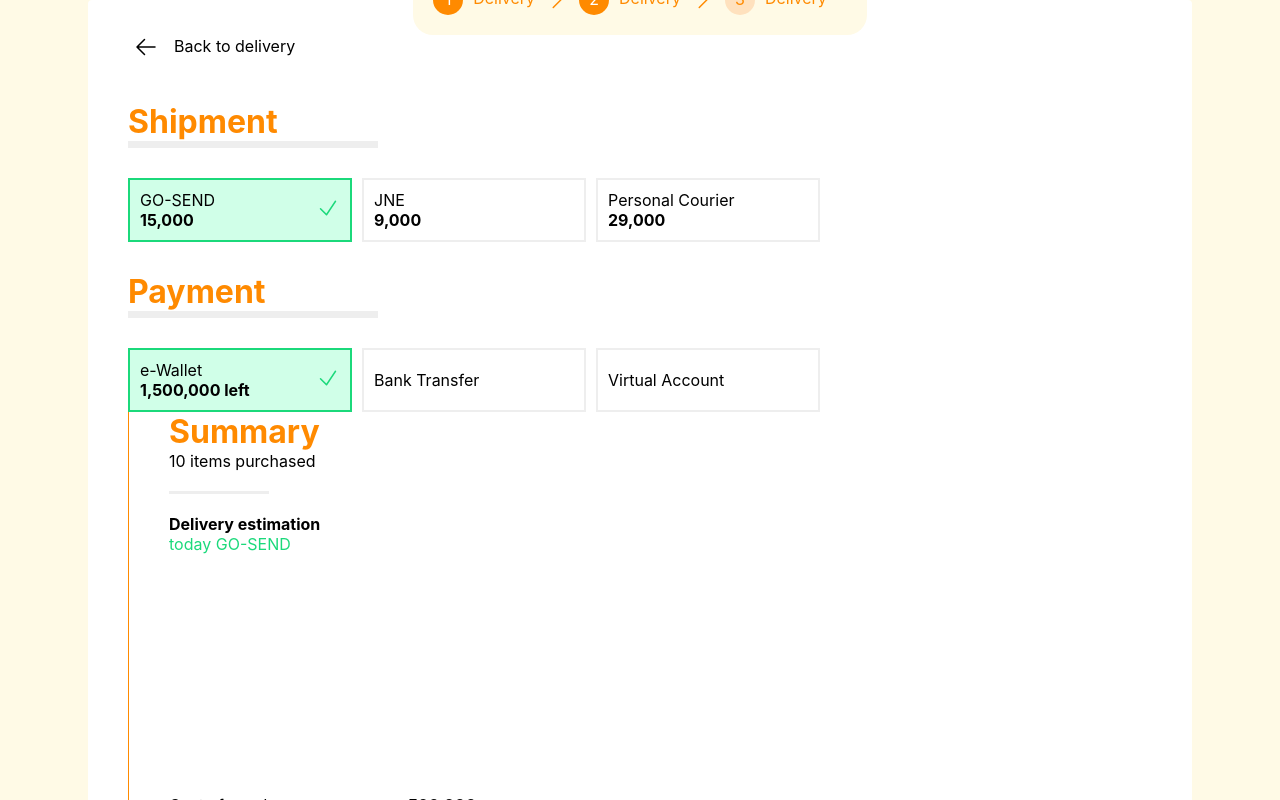
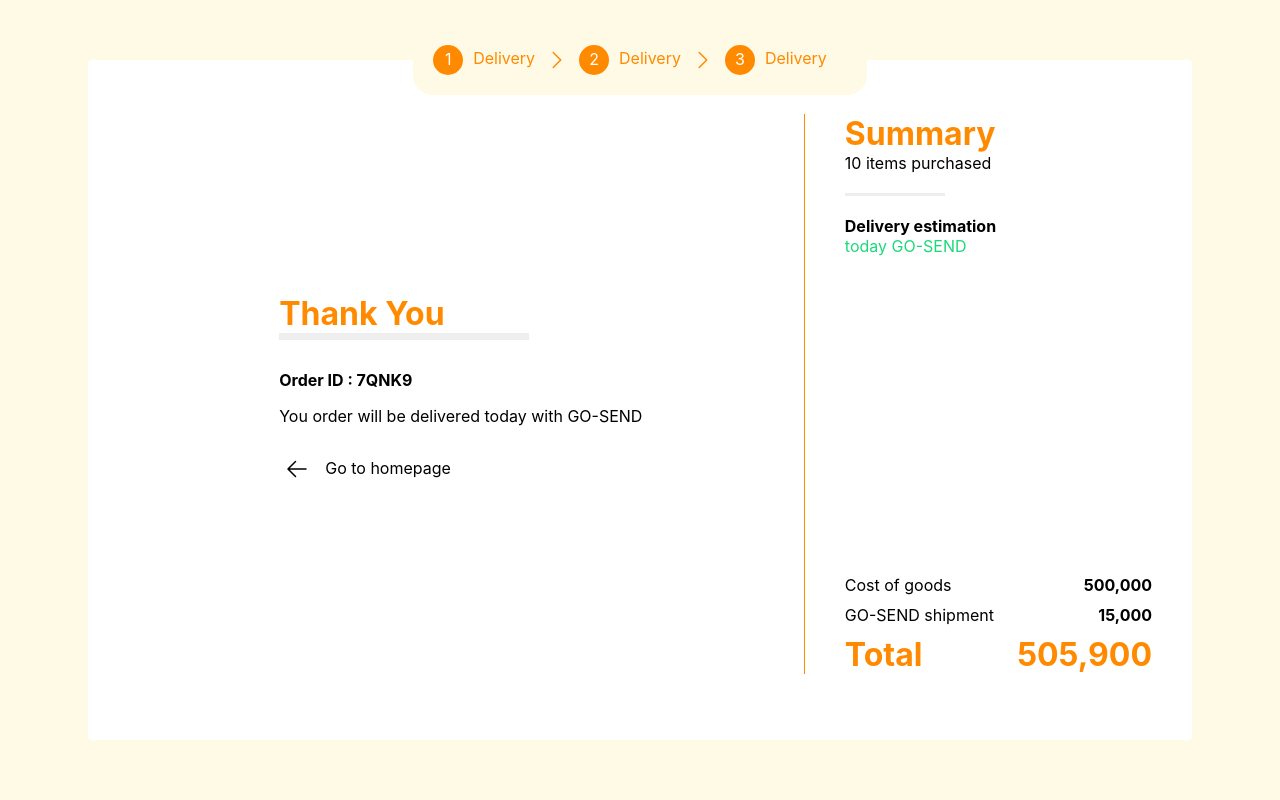
Before and after one commit to maulanairfanf/jakmall-test, a Vue app: page / in a window 1280 px wide. Shown: the top 800 px of the page. Built offline with nearby package versions, Linux system fonts and the light colour scheme.

Commit message:
finish make UI

```diff
--- a/src/App.vue
+++ b/src/App.vue
@@ -5,8 +5,9 @@ import TabContentPayment from './components/TabContentPayment.vue'
 import Summary from './components/Summary.vue'
 import { computed, ref } from 'vue'
 import NavigationTab from './components/NavigationTab.vue'
+import TabContentSuccess from './components/TabContentSuccess.vue'
 
-const step = ref(2)
+const step = ref(3)
 const isDropshipping = ref(false)
 const shipment = ref({
 	title: 'GO-SEND',
@@ -20,8 +21,10 @@ function handleDropshipping(payload) {
 	isDropshipping.value = payload
 }
 
-function handleBack() {
-	if (step.value !== 1) {
+function handleBack(payload) {
+	if (payload) {
+		step.value = payload
+	} else if (step.value !== 1) {
 		step.value--
 	}
 }
@@ -54,7 +57,10 @@ const getTitleButtonBack = computed(() => {
 <template>
 	<NavigationTab :step="step" />
 	<div class="box rounded">
-		<div class="flex flex_items_center">
+		<div
+			class="flex flex_items_center"
+			:class="getTitleButtonBack === '' && 'visibility_hidden'"
+		>
 			<button class="button_icon" @click="handleBack()">
 				<ArrowLeftIcon class="icon" />
 			</button>
@@ -62,18 +68,24 @@ const getTitleButtonBack = computed(() => {
 		</div>
 		<div class="flex flex_justify_between">
 			<TabContentDelivery
+				v-if="step === 1"
 				@handle-dropshipping="handleDropshipping"
-				v-if="step === 1"
 			/>
 			<TabContentPayment
+				v-if="step === 2"
 				@handle-shipment="handleShipment"
 				@handle-payment="handlePayment"
-				v-if="step === 2"
+			/>
+			<TabContentSuccess
+				v-if="step === 3"
+				:shipment="shipment"
+				@handle-back="handleBack"
 			/>
 			<Summary
 				@handle-next="handleNext"
 				:isDropshipping="isDropshipping"
 				:shipment="shipment"
+				:step="step"
 			/>
 		</div>
 	</div>
--- a/src/components/Summary.vue
+++ b/src/components/Summary.vue
@@ -10,6 +10,11 @@ const props = defineProps({
 	shipment: {
 		type: Object,
 		required: true,
+	},
+	step: {
+		type: Number,
+		required: true,
+		default: 1,
 	},
 })
 
@@ -74,7 +79,7 @@ const getTitleButton = computed(() => {
 				<h1 class="text_primary">505,900</h1>
 			</div>
 			<div class="flex flex_justify_center" v-if="step !== 3">
-				<button class="button_payment" @click="emits('handle-next')">
+				<button class="button_payment" @click="emits('handle-next')" disable>
 					{{ getTitleButton }}
 				</button>
 			</div>
--- a/src/components/TabContentDelivery.vue
+++ b/src/components/TabContentDelivery.vue
@@ -115,19 +115,23 @@ function handleDropShipper() {
 						/>
 					</div>
 					<textarea
+						v-model="address"
 						maxlength="120"
 						class="input_container"
 						placeholder="Delivery Address"
-						v-model="address"
 						@keypress="handleInputAddress"
 						:class="!checkAddress && 'input_container_primary'"
 					/>
-					<p>{{ 120 - address.length }}</p>
+					<span>{{ 120 - address.length }}</span>
 				</div>
 			</div>
 			<div class="px-10">
 				<div class="flex flex_column">
-					<input class="input_container" placeholder="Dropshipper name" />
+					<input
+						v-model="dropshipperName"
+						class="input_container"
+						placeholder="Dropshipper name"
+					/>
 					<div class="flex flex_items_center flex_justify_end">
 						<input
 							v-model="dropshipperNumber"
--- /dev/null
+++ b/src/components/TabContentSuccess.vue
@@ -0,0 +1,44 @@
+<script setup>
+import { computed } from 'vue'
+import HeaderTab from './HeaderTab.vue'
+import { ArrowLeftIcon } from '@heroicons/vue/24/solid'
+const props = defineProps({
+	shipment: {
+		type: Object,
+		required: true,
+	},
+})
+const emits = defineEmits(['handle-back'])
+
+const generateRandomAlphanumeric = computed(() => {
+	// Karakter alphanumeric yang diizinkan
+	const alphanumericChars = 'ABCDEFGHJKLMNPQRSTUVWXYZ23456789'
+
+	// Menghasilkan string acak dengan panjang 5
+	let randomString = ''
+	for (let i = 0; i < 5; i++) {
+		const randomIndex = Math.floor(Math.random() * alphanumericChars.length)
+		randomString += alphanumericChars.charAt(randomIndex)
+	}
+
+	return randomString
+})
+</script>
+
+<template>
+	<div class="section_left flex flex_justify_center flex_items_center">
+		<div>
+			<HeaderTab title="Thank You" />
+			<div class="margin_top_30">
+				<b>Order ID : {{ generateRandomAlphanumeric }}</b>
+				<p>You order will be delivered today with {{ shipment.title }}</p>
+			</div>
+			<div class="flex flex_items_center">
+				<button class="button_icon" @click="emits('handle-back', 1)">
+					<ArrowLeftIcon class="icon" />
+				</button>
+				<p class="margin margin_left_10">Go to homepage</p>
+			</div>
+		</div>
+	</div>
+</template>
--- a/src/style.styl
+++ b/src/style.styl
@@ -49,8 +49,8 @@ body
 	&_justify_end
 		justify-content: end
 
-.section_right {
-	width: 70%
+.section_left {
+	width: 65%
 }
 
 .section_right
@@ -85,6 +85,9 @@ h1
 .w_100
 	width: 100%
 
+.h_100
+	width: 100%
+
 .input_container
 	padding: 20px
 	margin: 10px 10px 10px 0px
@@ -111,8 +114,12 @@ h1
 .margin
 	&_top_10
 		margin-top: 10px
+	&_top_30
+		margin-top: 30px
 	&_bottom_10
 		margin-bottom: 10px
+	&_bottom_30
+		margin-bottom: 30px
 	&_left_10
 		margin-left: 10px
 	&_right_10
@@ -125,7 +132,7 @@ h1
 	margin-top: 5px
 
 .header_navigation
-	position: absolute;
+	position: absolute
 	background-color: secondary
 	padding: 20px
 	border-radius: 20px
@@ -151,6 +158,9 @@ h1
 .display_none
 	display: none
 
+.visibility_hidden
+	visibility: hidden
+
 .shipment,
 .payment
 	margin-top: 30px
```
